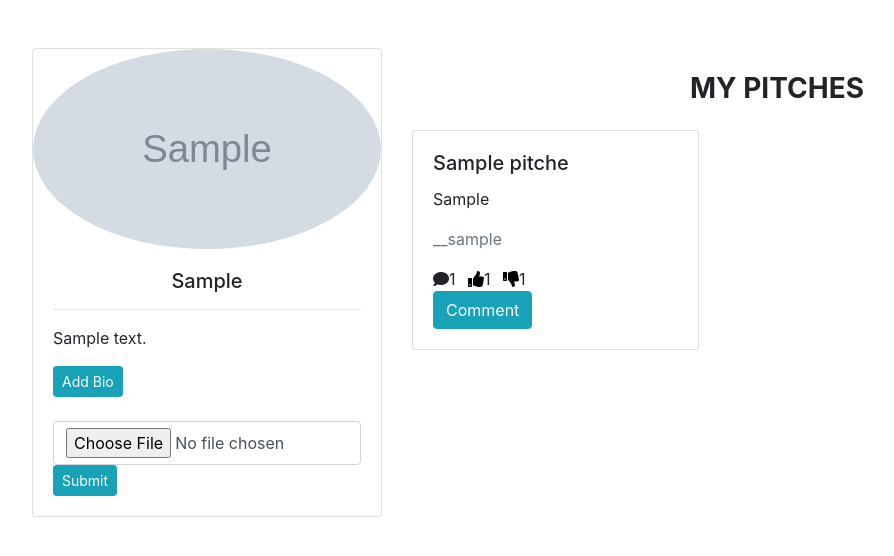
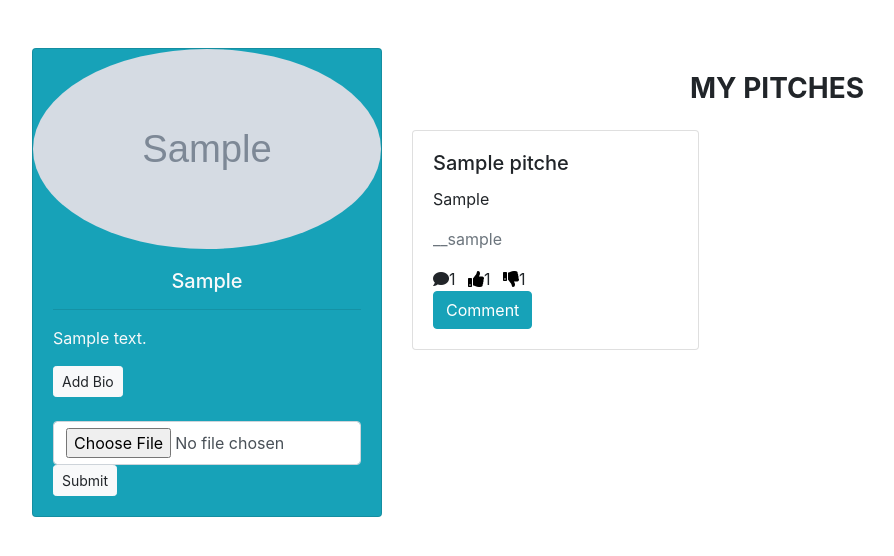
Before and after one commit to tharcissie/pitchapp, a Flask app: template app/templates/profile/profile.html in a window 1280 px wide. Shown: the part 56-612 px from the top of the page, without its empty margins (31-925 px from the left). Run offline with Flask 2, Linux system fonts and the light colour scheme; the template is opened without the code that fills it: values that come from a table or form of the project are taken from there, others are empty; a user stored in the database is signed in; tables that the repository leaves empty hold one stand-in row (values such as "Sample post"); grey boxes marked "Sample" are stand-in pictures; some libraries are stand-ins or nearby versions.

Commit message:
everything clean

```diff
--- a/app/templates/comment.html
+++ b/app/templates/comment.html
@@ -5,7 +5,7 @@
 <div class="container">
 
     <h3 class="text-center m-4"><strong>LEAVE A COMMENT</strong></h3>
-    <div>
+    <div class="card p-5 bg-info">
         {{wtf.quick_form(form)}}
     </div>
     {% if all_comments %}
--- a/app/templates/profile/profile.html
+++ b/app/templates/profile/profile.html
@@ -4,7 +4,7 @@
 <div class="container m-5">
   <div class="row">
     <div class="col-md-4">
-      <div class="card">
+      <div class="card bg-info">
         <div class="card-img">
           {% if user.profile_pic_path %}
           <img src="{{url_for('static',filename=user.profile_pic_path)}}" style="border-radius: 50%; height:200px;"
@@ -14,23 +14,23 @@
           {% endif %}
         </div>
         <div class="card-body">
-          <h5 class="text-center"> {{user.username| capitalize}}</h5>
+          <h5 class="text-center text-light"> {{user.username| capitalize}}</h5>
           <hr>
           {% if user.bio %}
-          <p>{{user.bio}}</p>
+          <p class="text-light">{{user.bio}}</p>
           {%else%}
           <p> No bio </p>
           {% endif %}
           {% if user == current_user %}
 
           <div>
-            <a class="mb-4 btn btn-sm btn-info" href="{{url_for('main.updateprofile',name=user.username)}}">Add Bio</a>
+            <a class="mb-4 btn btn-sm btn-light" href="{{url_for('main.updateprofile',name=user.username)}}">Add Bio</a>
           </div>
-          <div id="imgform">
+          <div>
             <form action="{{url_for('main.update_profile',name=user.username)}}" method="post"
               enctype="multipart/form-data">
               <input type="file" name="photo" class="form-control" required>
-              <input type="submit" class="btn btn-sm btn-info" id="submit">
+              <input type="submit" class="btn btn-sm btn-light">
             </form>
           </div>
           {% endif %}
```
Also changed, not shown: app/templates/pitch.html (+8 -9 lines).
